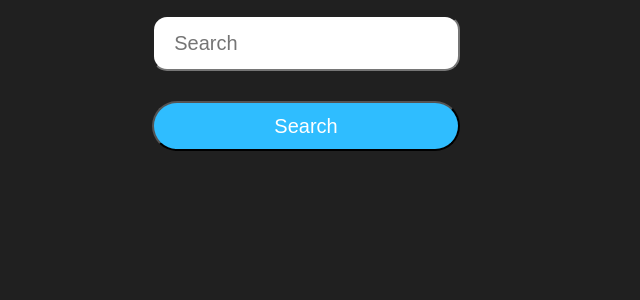
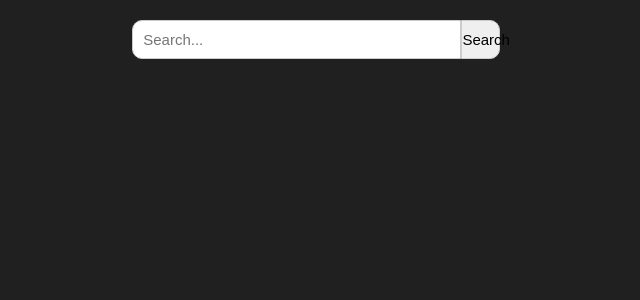
Before and after one commit to rasadov/FastSearch, a Flask app: page /search in a window 1280 px wide. Shown: the part 69-369 px from the top of the page, without its empty margins (334-974 px from the left). Run offline with Flask 3, Linux system fonts and the light colour scheme.

Commit message:
error page and changes in design

```diff
--- a/src/app/__main__.py
+++ b/src/app/__main__.py
@@ -237,7 +237,7 @@ def authorize():
             db.session.commit()
         login_user(user_to_login)
     session['profile'] = user_info
-    session.permanent = True  # make the session permanant so it keeps existing after broweser gets closed
+    session.permanent = True  # make the session permanent, so it keeps existing after browser gets closed
     return redirect('/')
 
 # Logout page
@@ -252,7 +252,7 @@ def logout():
 
 @app.errorhandler(404)
 def page_not_found(e):
-    return "<h1>Page not found</h1>"
+    return render_template('404.html'), 404
 
 
 
--- a/src/app/templates/base.html
+++ b/src/app/templates/base.html
@@ -74,6 +74,8 @@
 
     </div>
 </body>
+
+
 <script>
     let flashClose = document.querySelectorAll('.flash-close');
     flashClose.forEach((close) => {
@@ -81,5 +83,7 @@
             close.parentElement.style.display = 'none';
         });
     });
+    {% block scripts %}
+    {% endblock %}
 </script>
 </html>
--- a/src/app/templates/search.html
+++ b/src/app/templates/search.html
@@ -3,21 +3,53 @@
 {% block title %}
 <title>Search</title>
 <link rel="stylesheet" href="../static/auth.css">
+    <style>
+    .search-field {
+        width: 24%;
+        font-size: 15px;
+        padding: 10px;
+        margin: 20px 0 20px 20px;
+        border: 1px solid #ccc;
+        border-radius: 10px 0 0 10px;
+    }
+
+    .search-btn {
+        width: 3%;
+        padding: 0;
+        font-size: 15px;
+        margin: 20px 0;
+        border: 1px solid #ccc;
+        border-radius: 0 10px 10px 0;
+    }
+
+    .search-btn:focus {
+        outline: none;
+    }
+    .search-field:focus {
+        outline: none;
+    }
+
+    .search-container {
+        display: flex;
+        justify-content: center;
+
+    }
+
+    </style>
+
 {% endblock %}
 
 {% block content %}
 <div>
     <form method="POST" action="{{ url_for('search') }}">
-        <!-- <div>
-            <label for="search_query">Search:</label>
-        </div> -->
-        <div>
-            <input type="text" name="search_query" class="input-field" id="search_query" placeholder="Search" required>
-        </div>
-        <div>
+        <div class="search-container">
+            <input type="text" name="search_query" class="search-field" id="search_query" placeholder="Search..." required>
 
-            <button type="submit" class="submit-btn">Search</button>
+
+            <button type="submit" class="search-btn">Search</button>
         </div>
     </form>
 </div>
+
+
 {% endblock %}
--- a/src/fastsearch/utils.py
+++ b/src/fastsearch/utils.py
@@ -40,7 +40,7 @@ def google_custom_search(query, start_index):
         print(f"Error: {e}")
         return None
 
-def search(query: str, method: str, total_pages: int | None = None) -> [str, str]:
+def search(query: str, method: str, total_pages: int | None = None):
     """
 Returns link for the page\n
 `query`
```
Also changed, not shown: src/app/templates/404.html (added, +11 -0 lines), README.md.
